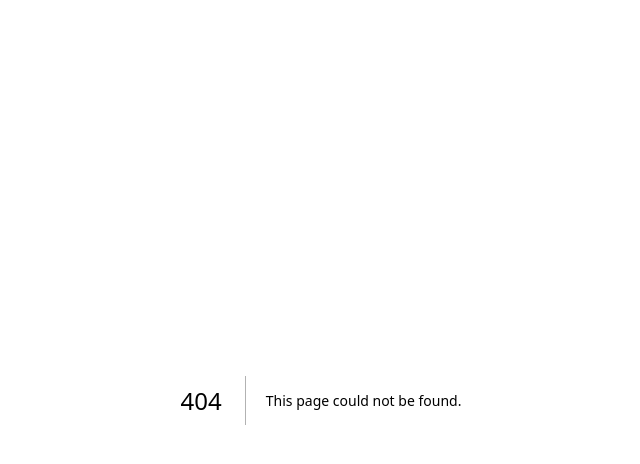
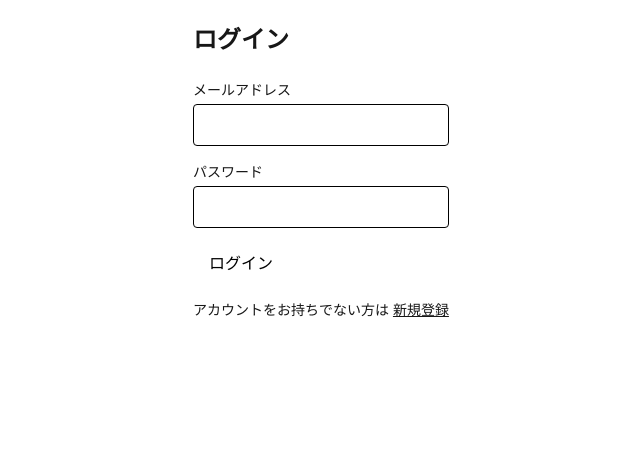
Before and after one commit to syuzoonwr7000/virtual-ride-web, a Next.js app: page /login in a window 1280 px wide. Before the commit this address had no page. Shown: the top 464 px of the page, without its empty margins (319-959 px from the left). Built offline with nearby package versions, Linux system fonts and the light colour scheme.

Commit message:
Supabase認証の初期実装（ログイン・セッション確認まで）

```diff
--- /dev/null
+++ b/app/auth/callback/route.ts
@@ -0,0 +1,44 @@
+import { NextResponse } from "next/server";
+import { createServerClient } from "@supabase/ssr";
+
+export async function GET(request: Request) {
+  const requestUrl = new URL(request.url);
+  const code = requestUrl.searchParams.get("code");
+
+  const response = NextResponse.redirect(new URL("/", request.url));
+
+  if (!code) {
+    return response;
+  }
+
+  const supabase = createServerClient(
+    process.env.NEXT_PUBLIC_SUPABASE_URL!,
+    process.env.NEXT_PUBLIC_SUPABASE_PUBLISHABLE_KEY!,
+    {
+      cookies: {
+        getAll() {
+          const cookieHeader = request.headers.get("cookie") ?? "";
+          return cookieHeader
+            .split(";")
+            .filter(Boolean)
+            .map((cookie) => {
+              const [name, ...rest] = cookie.trim().split("=");
+              return {
+                name,
+                value: rest.join("="),
+              };
+            });
+        },
+        setAll(cookiesToSet) {
+          cookiesToSet.forEach(({ name, value, options }) => {
+            response.cookies.set(name, value, options);
+          });
+        },
+      },
+    }
+  );
+
+  await supabase.auth.exchangeCodeForSession(code);
+
+  return response;
+}
--- /dev/null
+++ b/app/login/page.tsx
@@ -0,0 +1,67 @@
+import Link from "next/link";
+import { login } from "@/lib/auth/actions";
+
+type SearchParams = Promise<{
+  message?: string;
+}>;
+
+export default async function LoginPage(props: { searchParams: SearchParams }) {
+  const searchParams = await props.searchParams;
+  const message = searchParams.message
+    ? decodeURIComponent(searchParams.message)
+    : undefined;
+
+  return (
+    <main className="mx-auto max-w-md p-6">
+      <h1 className="text-2xl font-bold">ログイン</h1>
+
+      <form action={login} className="mt-6 space-y-4">
+        <div>
+          <label htmlFor="email" className="mb-1 block text-sm font-medium">
+            メールアドレス
+          </label>
+          <input
+            id="email"
+            name="email"
+            type="email"
+            required
+            className="w-full rounded border px-3 py-2 text-black"
+          />
+        </div>
+
+        <div>
+          <label htmlFor="password" className="mb-1 block text-sm font-medium">
+            パスワード
+          </label>
+          <input
+            id="password"
+            name="password"
+            type="password"
+            required
+            className="w-full rounded border px-3 py-2 text-black"
+          />
+        </div>
+
+        <button
+          type="submit"
+          className="rounded bg-white px-4 py-2 text-black"
+        >
+          ログイン
+        </button>
+      </form>
+
+      <p className="mt-4 text-sm">
+        アカウントをお持ちでない方は{" "}
+        <Link href="/signup" className="underline">
+          新規登録
+        </Link>
+      </p>
+
+      {message ? (
+        <p className="mt-4 rounded border border-white/20 p-3 text-sm">
+          {message}
+        </p>
+      ) : null}
+    </main>
+  );
+}
--- /dev/null
+++ b/app/signup/page.tsx
@@ -0,0 +1,59 @@
+import { signup } from "@/lib/auth/actions";
+
+type SearchParams = Promise<{
+  message?: string;
+}>;
+
+export default async function SignupPage(props: { searchParams: SearchParams }) {
+  const searchParams = await props.searchParams;
+  const message = searchParams.message
+    ? decodeURIComponent(searchParams.message)
+    : undefined;
+
+  return (
+    <main className="mx-auto max-w-md p-6">
+      <h1 className="text-2xl font-bold">新規登録</h1>
+
+      <form action={signup} className="mt-6 space-y-4">
+        <div>
+          <label htmlFor="email" className="mb-1 block text-sm font-medium">
+            メールアドレス
+          </label>
+          <input
+            id="email"
+            name="email"
+            type="email"
+            required
+            className="w-full rounded border px-3 py-2 text-black"
+          />
+        </div>
+
+        <div>
+          <label htmlFor="password" className="mb-1 block text-sm font-medium">
+            パスワード
+          </label>
+          <input
+            id="password"
+            name="password"
+            type="password"
+            required
+            className="w-full rounded border px-3 py-2 text-black"
+          />
+        </div>
+
+        <button
+          type="submit"
+          className="rounded bg-white px-4 py-2 text-black"
+        >
+          新規登録
+        </button>
+      </form>
+
+      {message ? (
+        <p className="mt-4 rounded border border-white/20 p-3 text-sm">
+          {message}
+        </p>
+      ) : null}
+    </main>
+  );
+}
--- /dev/null
+++ b/lib/auth/actions.ts
@@ -0,0 +1,51 @@
+"use server";
+
+import { redirect } from "next/navigation";
+import { createClient } from "@/lib/supabase/action";
+
+export async function signup(formData: FormData) {
+  const email = String(formData.get("email") ?? "");
+  const password = String(formData.get("password") ?? "");
+
+  const supabase = await createClient();
+
+  const { error } = await supabase.auth.signUp({
+    email,
+    password,
+    options: {
+      emailRedirectTo: "http://localhost:3000/auth/callback",
+    },
+  });
+
+  if (error) {
+    redirect(`/signup?message=${encodeURIComponent(error.message)}`);
+  }
+
+  redirect(
+    `/signup?message=${encodeURIComponent("確認メールを送信しました")}`
+  );
+}
+
+export async function login(formData: FormData) {
+  const email = String(formData.get("email") ?? "");
+  const password = String(formData.get("password") ?? "");
+
+  const supabase = await createClient();
+
+  const { error } = await supabase.auth.signInWithPassword({
+    email,
+    password,
+  });
+
+  if (error) {
+    redirect(`/login?message=${encodeURIComponent(error.message)}`);
+  }
+
+  redirect("/");
+}
+
+export async function logout() {
+  const supabase = await createClient();
+  await supabase.auth.signOut();
+  redirect("/login");
+}
--- /dev/null
+++ b/lib/supabase/action.ts
@@ -0,0 +1,23 @@
+import { createServerClient } from "@supabase/ssr";
+import { cookies } from "next/headers";
+
+export async function createClient() {
+  const cookieStore = await cookies();
+
+  return createServerClient(
+    process.env.NEXT_PUBLIC_SUPABASE_URL!,
+    process.env.NEXT_PUBLIC_SUPABASE_PUBLISHABLE_KEY!,
+    {
+      cookies: {
+        getAll() {
+          return cookieStore.getAll();
+        },
+        setAll(cookiesToSet) {
+          cookiesToSet.forEach(({ name, value, options }) => {
+            cookieStore.set(name, value, options);
+          });
+        },
+      },
+    }
+  );
+}
```
